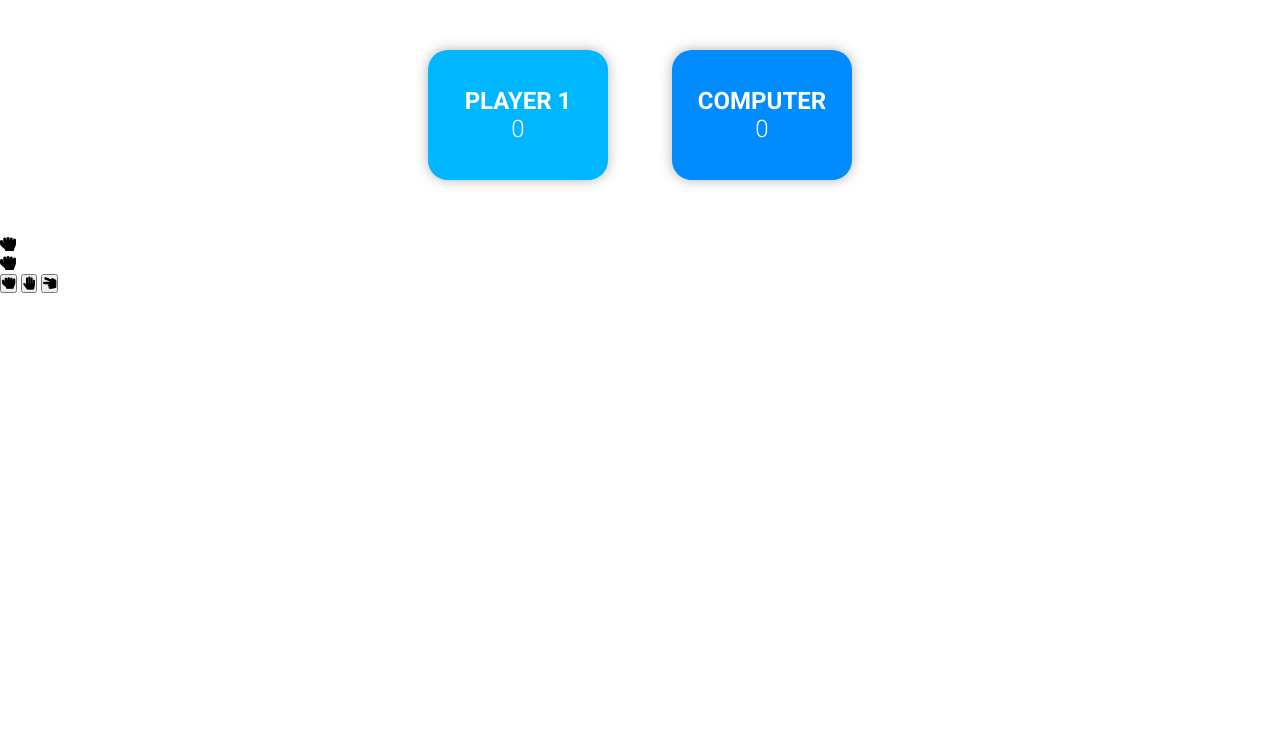
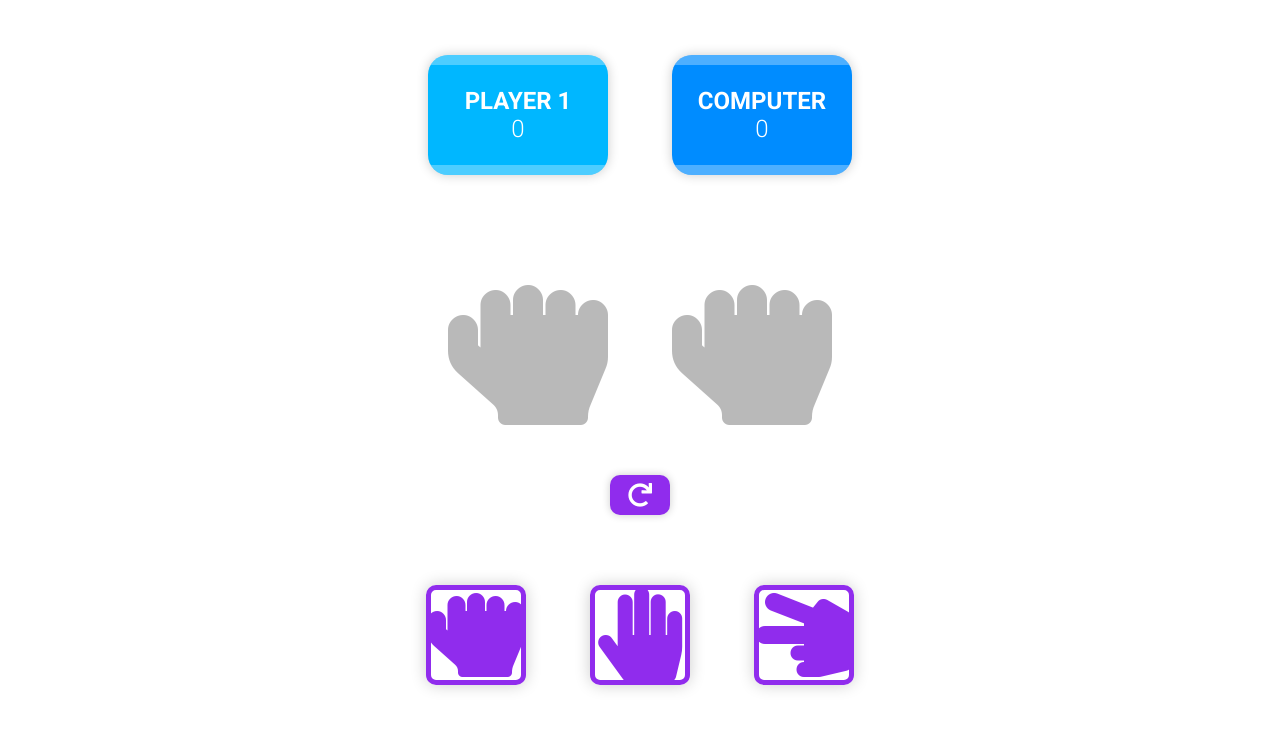
Before and after one commit to Diego-SJ/ui-psr, a website: page index.html in a window 1280 px wide. Shown: the part 85-840 px from the top of the page. Before the commit the page ends 800 px from the top, so only its background shows below. Drawn offline with Linux system fonts and the light colour scheme.

Commit message:
second commit

```diff
--- a/index.html
+++ b/index.html
@@ -31,22 +31,28 @@
 			</section>
 
 			<section class="section__gaming">
-				<div class="gaming__panel1">
+				<div class="gaming__panel">
 					<i class="fa fa-hand-rock"></i>
 				</div>
-				<div class="gaming__panel2">
+				<div class="gaming__panel">
 					<i class="fa fa-hand-rock"></i>
 				</div>
 			</section>
 
+			<section class="section__menu-controls">
+				<button class="btn-menu">
+					<i class="fa fa-redo"></i>
+				</button>
+			</section>
+
 			<section class="section__control">
-				<button class="btn">
+				<button class="btn-primary">
 					<i class="fa fa-hand-rock"></i>
 				</button>
-				<button class="btn">
+				<button class="btn-primary">
 					<i class="fa fa-hand-paper"></i>
 				</button>
-				<button class="btn">
+				<button class="btn-primary">
 					<i class="fa fa-hand-scissors"></i>
 				</button>
 			</section>
--- a/sass/base/_animations.scss
+++ b/sass/base/_animations.scss
@@ -0,0 +1,13 @@
+@keyframes animation1 {
+	0% {
+		transform: scale(1);
+	}
+
+	50% {
+		transform: scale(1.3);
+	}
+
+	100% {
+		transform: scale(1);
+	}
+}
--- a/sass/base/_base.scss
+++ b/sass/base/_base.scss
@@ -9,3 +9,7 @@
 html {
 	font-family: 'Roboto', sans-serif;
 }
+
+body {
+	font-size: 62.5%;
+}
--- /dev/null
+++ b/sass/components/_btn-primary.scss
@@ -0,0 +1,67 @@
+@import '../abstracts/variables';
+
+.btn-primary {
+	width: 100px;
+	height: 100px;
+	background: transparent;
+	border: 5px solid $primary-color;
+	border-radius: 10px;
+	padding: 1rem;
+	display: flex;
+	align-items: center;
+	justify-content: center;
+	margin: 2rem;
+	box-shadow: 0rem 0rem 1rem rgba($black, 0.2);
+
+	transition: all 0.2s;
+
+	&:link,
+	&:visited,
+	&:focus {
+		outline: none;
+	}
+
+	& > i {
+		font-size: 6rem;
+		color: $primary-color;
+		display: block;
+		transition: all 0.2s;
+	}
+
+	&:hover {
+		// transform: scale(1.3) rotate(10deg);
+		background-color: $primary-color;
+		cursor: pointer;
+		animation: animation1 1s infinite;
+	}
+
+	&:hover > i {
+		color: $white;
+	}
+}
+
+.btn-menu {
+	width: 60px;
+	height: 40px;
+	border-radius: 10px;
+	background-color: $primary-color;
+	border: 0;
+	padding: 1rem;
+	display: flex;
+	align-items: center;
+	justify-content: center;
+	position: relative;
+	box-shadow: 0rem 0rem 0.5rem rgba($black, 0.2);
+	transition: all 0.2s;
+	cursor: pointer;
+
+	&:hover {
+		transform: scale(1.1);
+	}
+
+	& > i {
+		color: $white;
+		font-size: 1.5rem;
+		display: block;
+	}
+}
--- a/sass/components/_card-score.scss
+++ b/sass/components/_card-score.scss
@@ -2,19 +2,22 @@
 
 .card__score {
 	width: 180px;
-	height: 130px;
+	height: 120px;
 	border-radius: 20px;
 	margin: 0rem 2rem;
-	box-shadow: 0rem 0rem 0.8rem rgba($black, 0.3);
+	box-shadow: 0rem 0rem 0.7rem rgba($black, 0.2);
 
 	display: flex;
 	align-items: center;
 	justify-content: center;
 	flex-direction: column;
+	position: relative;
+	overflow: hidden;
 
 	transition: all 0.2s;
 
 	&-title {
+		font-size: 1.5rem;
 		color: $white;
 		text-transform: uppercase;
 		font-weight: 700;
@@ -29,4 +32,24 @@
 	&:hover {
 		transform: scale(1.2) rotate(-10deg);
 	}
+
+	&::before {
+		content: '';
+		width: 100%;
+		height: 10px;
+		background-color: rgba($white, 0.3);
+		position: absolute;
+		top: 0;
+		left: 0;
+	}
+
+	&::after {
+		content: '';
+		width: 100%;
+		height: 10px;
+		background-color: rgba($white, 0.3);
+		position: absolute;
+		bottom: 0;
+		left: 0;
+	}
 }
--- /dev/null
+++ b/sass/components/_gaming-panel.scss
@@ -0,0 +1,7 @@
+@import '../abstracts/variables';
+
+.gaming__panel > i {
+	font-size: 10rem;
+	color: $gray-color;
+	padding: 1rem 2rem;
+}
--- a/sass/layout/_header.scss
+++ b/sass/layout/_header.scss
@@ -9,6 +9,7 @@
 	align-items: center;
 
 	&__title {
+		font-size: 3rem;
 		color: $white;
 	}
 }
--- a/sass/layout/_main.scss
+++ b/sass/layout/_main.scss
@@ -16,3 +16,27 @@
 		background-color: $blue-dark;
 	}
 }
+
+.section__gaming {
+	height: 30vh;
+	width: 100%;
+	display: flex;
+	align-items: center;
+	justify-content: center;
+}
+
+.section__control {
+	height: 30vh;
+	width: 100%;
+	display: flex;
+	align-items: center;
+	justify-content: center;
+}
+
+.section__menu-controls {
+	height: 5vh;
+	width: 100%;
+	display: flex;
+	align-items: center;
+	justify-content: center;
+}
--- a/sass/main.scss
+++ b/sass/main.scss
@@ -4,3 +4,6 @@
 @import './layout/main';
 
 @import './components/card-score';
+@import './components/gaming-panel';
+@import './components/btn-primary';
+@import './base/animations';
```
Also changed, not shown: css/style.css.
